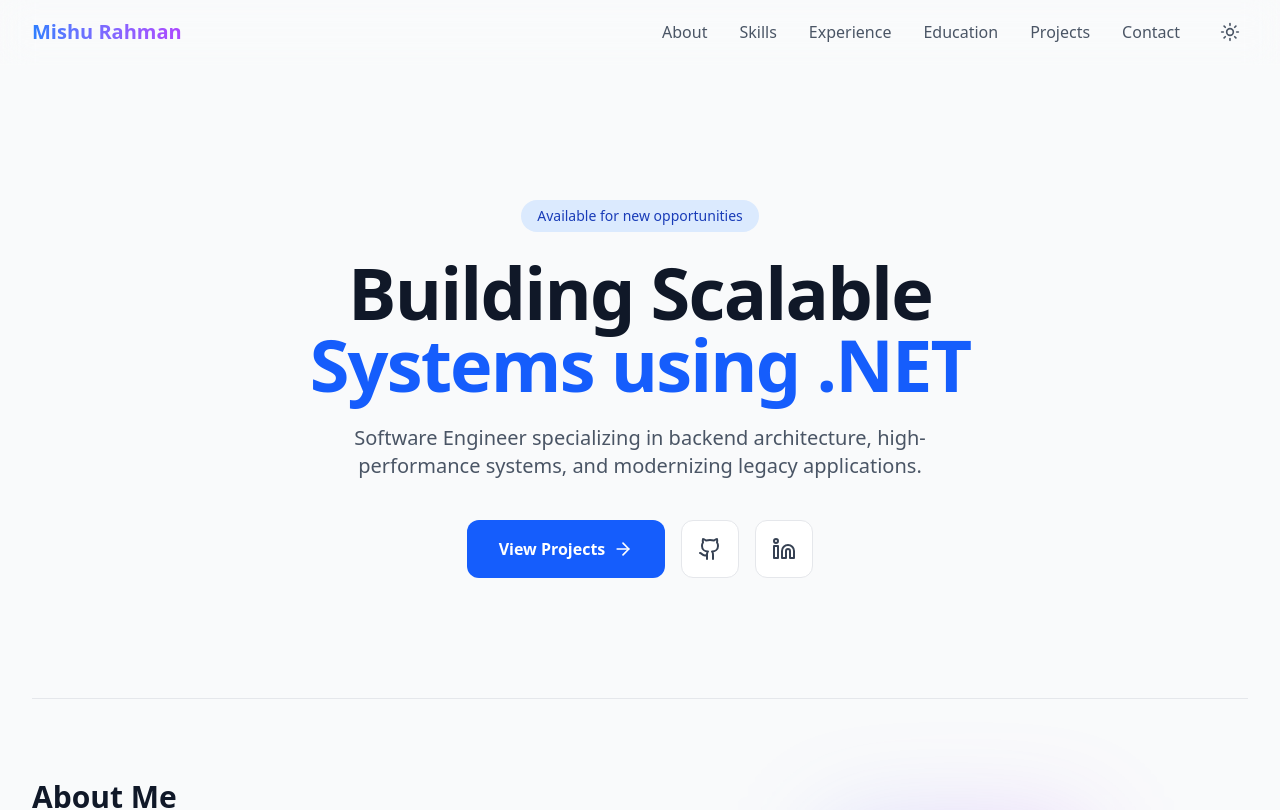
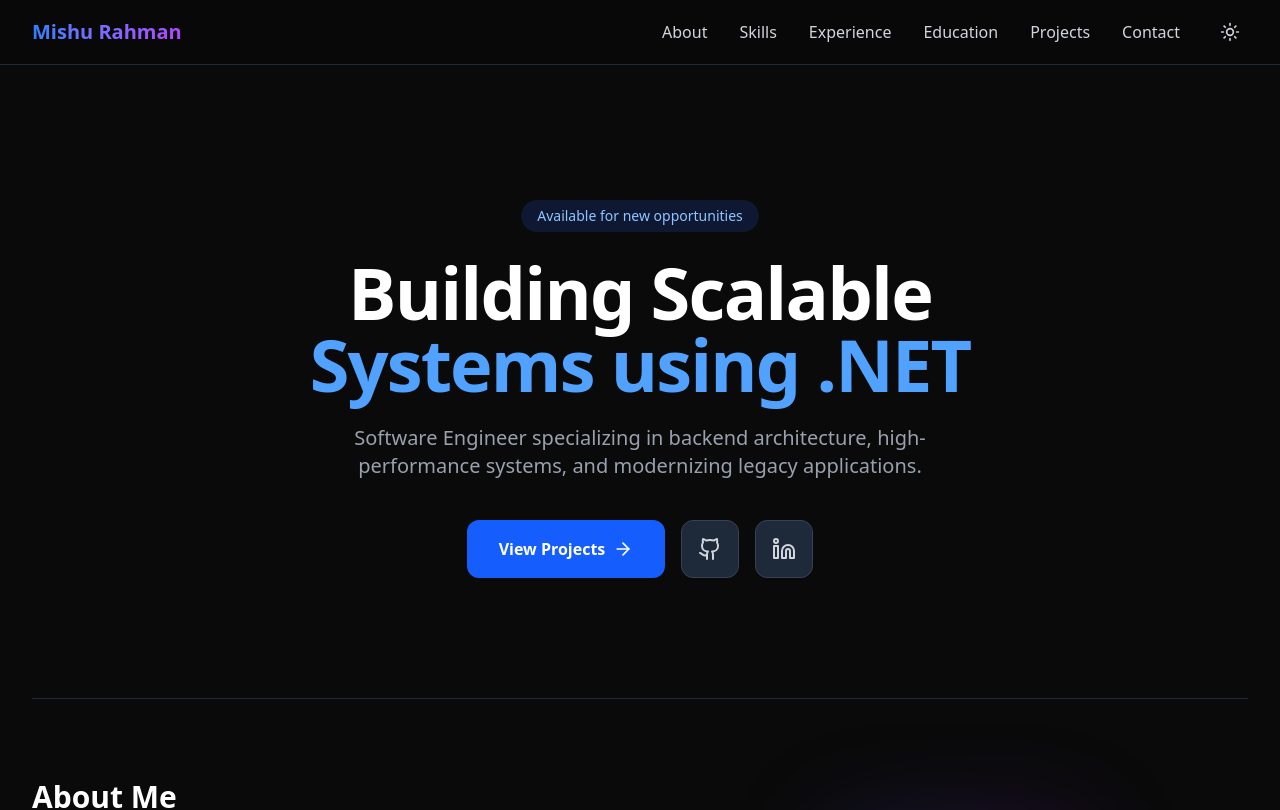
Before and after one commit to mishurahman616/portfolio, a React (Vite) app: page / in a window 1280 px wide. Shown: the top 810 px of the page. Built offline with nearby package versions, Linux system fonts and the light colour scheme.

Commit message:
Fix Light & dark mode

```diff
--- a/src/index.css
+++ b/src/index.css
@@ -1,4 +1,7 @@
 @import "tailwindcss";
+
+@variant dark (&:where(.dark, .dark *));
+
 
 @theme {
   --color-background-light: #ffffff;
```
